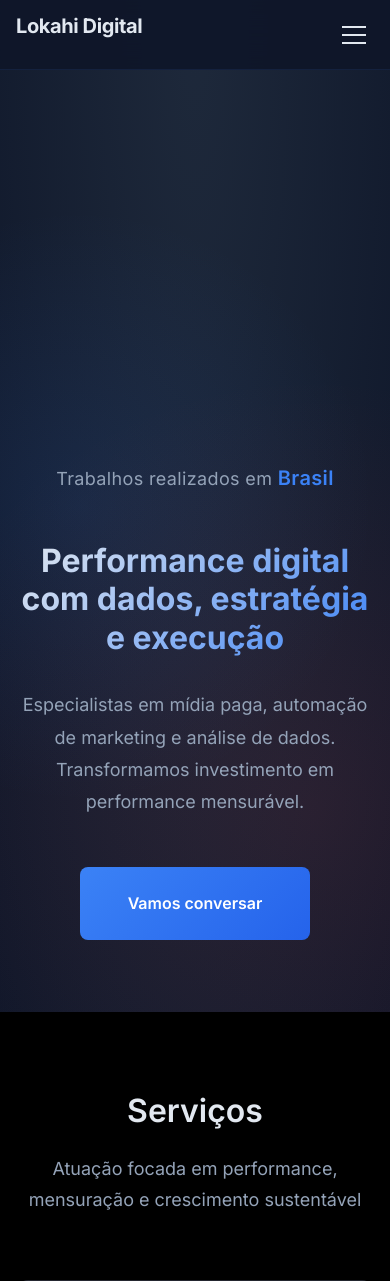
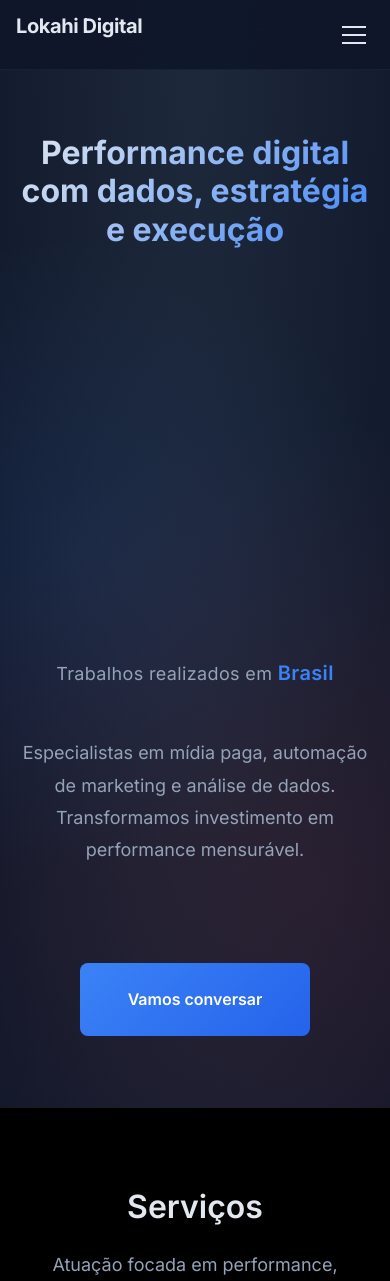
Before and after one commit to igormaiamesquita/lokahi-theme-wp, a WordPress theme: template front-page.php in a window 390 px wide. Shown: the top 1281 px of the page. Run offline with PHP 8.4 and a stand-in for WordPress, Linux system fonts and the light colour scheme; the site name, menu and one post (Sample post) are stand-ins, and other content is empty; some libraries are stand-ins or nearby versions.

Commit message:
Reorganizar elementos do hero para mobile
Mudanças na estrutura HTML:
- Remover wrapper .hero-content
- Colocar todos elementos (título, globo, subtítulo, CTA) no mesmo nível
- Permitir controle individual de ordem via CSS Grid

Ordem no desktop (mantida):
1. Título (coluna 1, row 1)
2. Globo (coluna 2, rows 1-2)
3. Subtítulo (coluna 1, row 2)
4. CTA (coluna 1, row 3)

Ordem no mobile (nova):
1. Título
2. Globo + label do país
3. Subtítulo
4. CTA

Centralização de texto no mobile mantida

```diff
--- a/front-page.php
+++ b/front-page.php
@@ -18,18 +18,9 @@ get_header();
 	<!-- Hero Section -->
 	<section id="inicio" class="hero-section">
 		<div class="hero-container">
-			<div class="hero-content">
-				<h1 class="hero-title">
-					Performance digital com dados, estratégia e execução
-				</h1>
-				<p class="hero-subtitle">
-					Especialistas em mídia paga, automação de marketing e análise de dados.
-					Transformamos investimento em performance mensurável.
-				</p>
-				<div class="hero-cta">
-					<a href="#contato" class="btn btn-primary">Vamos conversar</a>
-				</div>
-			</div>
+			<h1 class="hero-title">
+				Performance digital com dados, estratégia e execução
+			</h1>
 
 			<!-- Hero Visual - Interactive Globe -->
 			<div class="hero-visual">
@@ -37,6 +28,15 @@ get_header();
 				<div class="globe-country-label">
 					<span class="globe-country-text">Trabalhos realizados em <strong id="current-country">Brasil</strong></span>
 				</div>
+			</div>
+
+			<p class="hero-subtitle">
+				Especialistas em mídia paga, automação de marketing e análise de dados.
+				Transformamos investimento em performance mensurável.
+			</p>
+
+			<div class="hero-cta">
+				<a href="#contato" class="btn btn-primary">Vamos conversar</a>
 			</div>
 		</div>
 	</section><!-- .hero-section -->
--- a/style.css
+++ b/style.css
@@ -323,15 +323,15 @@ p {
 	z-index: 1;
 	display: grid;
 	grid-template-columns: 1fr 1fr;
+	grid-template-rows: auto auto;
 	gap: var(--spacing-3xl);
 	align-items: center;
 }
 
-.hero-content {
+.hero-title {
+	grid-column: 1;
+	grid-row: 1;
 	text-align: left;
-}
-
-.hero-title {
 	max-width: 600px;
 	margin-bottom: var(--spacing-lg);
 	opacity: 0;
@@ -343,6 +343,9 @@ p {
 }
 
 .hero-subtitle {
+	grid-column: 1;
+	grid-row: 2;
+	text-align: left;
 	font-size: var(--font-size-lg);
 	color: var(--color-text-light);
 	max-width: 550px;
@@ -353,12 +356,17 @@ p {
 }
 
 .hero-cta {
+	grid-column: 1;
+	grid-row: 3;
+	text-align: left;
 	opacity: 0;
 	transform: translateY(30px);
 }
 
 /* Hero Visual - Interactive Globe */
 .hero-visual {
+	grid-column: 2;
+	grid-row: 1 / 3;
 	position: relative;
 	display: flex;
 	flex-direction: column;
@@ -973,25 +981,34 @@ p {
 	/* Hero responsive */
 	.hero-container {
 		grid-template-columns: 1fr;
+		grid-template-rows: auto;
 		gap: var(--spacing-xl);
 		text-align: center;
 	}
 
-	.hero-content {
+	.hero-title {
+		grid-column: 1;
+		grid-row: 1;
+		max-width: 100%;
 		text-align: center;
-		order: 2;
-	}
-
-	.hero-title {
+	}
+
+	.hero-visual {
+		grid-column: 1;
+		grid-row: 2;
+	}
+
+	.hero-subtitle {
+		grid-column: 1;
+		grid-row: 3;
 		max-width: 100%;
-	}
-
-	.hero-subtitle {
-		max-width: 100%;
-	}
-
-	.hero-visual {
-		order: 1;
+		text-align: center;
+	}
+
+	.hero-cta {
+		grid-column: 1;
+		grid-row: 4;
+		text-align: center;
 	}
 
 	.globe-container {
```
